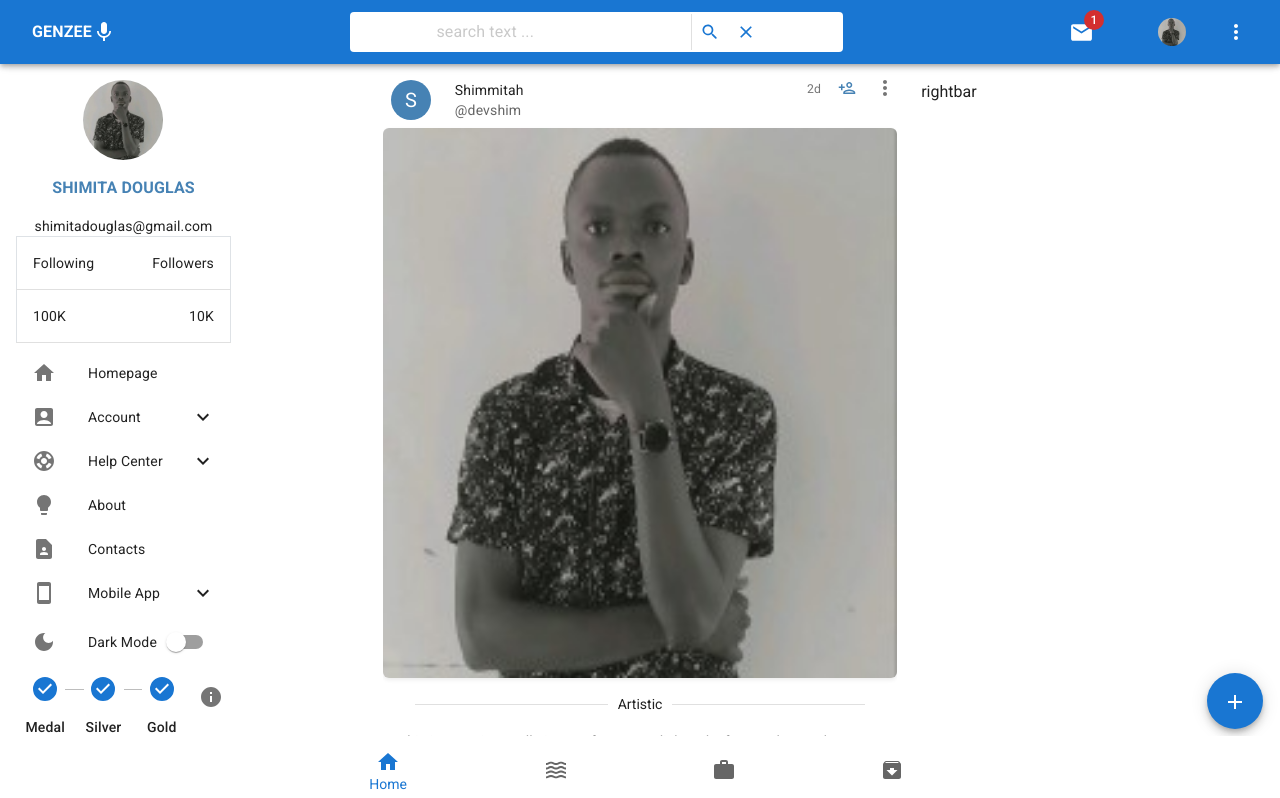
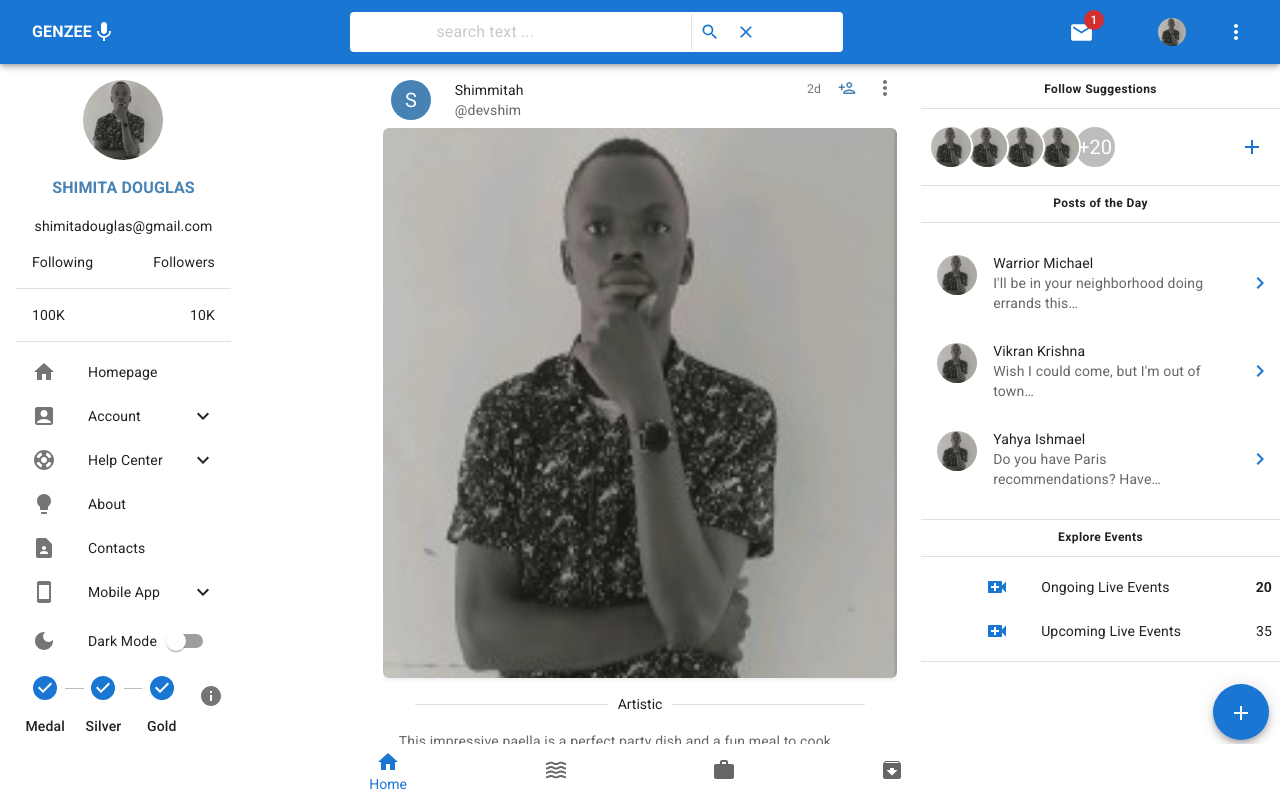
Before and after one commit to Shimmita/Genzee, a React (Create React App) app: page / in a window 1280 px wide. Shown: the top 798 px of the page. Built offline with nearby package versions, Linux system fonts and the light colour scheme.

Commit message:
UI rightbar prototype done; working fine

```diff
--- a/src/components/custom/BottomNav.jsx
+++ b/src/components/custom/BottomNav.jsx
@@ -42,7 +42,6 @@ const BottomNav = () => {
   return (
     <Paper
       sx={{ position: "fixed", bottom: 0, left: 0, right: 0 }}
-      className="pt-2"
       elevation={0}
     >
       <BottomNavigation
--- a/src/components/custom/SpeedDial.jsx
+++ b/src/components/custom/SpeedDial.jsx
@@ -8,7 +8,7 @@ import { Add, People, Videocam } from "@mui/icons-material";
 import PostModal from "../modal/PostModal";
 const actions = [
   { icon: <People sx={{ width: 20, height: 20 }} />, name: "Connect" },
-  { icon: <Videocam sx={{ width: 20, height: 20 }} />, name: "GoLive" },
+  { icon: <Videocam sx={{ width: 20, height: 20 }} />, name: "Live" },
   { icon: <Add sx={{ width: 20, height: 20 }} />, name: "Post" },
 ];
 
@@ -30,8 +30,8 @@ export default function BasicSpeedDial({ setOpenBackdrop }) {
     <Box sx={{ transform: "translateZ(0px)", flexGrow: 1 }}>
       <SpeedDial
         ariaLabel="SpeedDial"
-          sx={{ position: "absolute", bottom: 16, right: 16 }}
-          icon={<SpeedDialIcon  />}
+        sx={{ position: "absolute", bottom: 5, right: 10 }}
+        icon={<SpeedDialIcon />}
         onClose={handleClose}
         onOpen={handleOpen}
         open={open}
--- a/src/components/feed/Feed.jsx
+++ b/src/components/feed/Feed.jsx
@@ -79,6 +79,9 @@ const Feed = () => {
       {/* show Archives of the bottom nav */}
       {isArchivePage && <BottomArchive />}
 
+      {/* display speed dial in feed section only for mobile and no landscape */}
+      {window.screen.availWidth <= 900 && (
+        <Box>
           {/* show speed dial if not scrolling down */}
           {!isScrolledDown && (
             <>
@@ -89,6 +92,8 @@ const Feed = () => {
             </>
           )}
         </Box>
+      )}
+    </Box>
   );
 };
 
--- a/src/components/modal/CardPreview.jsx
+++ b/src/components/modal/CardPreview.jsx
@@ -37,7 +37,7 @@ const CardPreview = ({ description, imagePath }) => {
   };
 
   return (
-    <Box>
+    <Box bgcolor={"background.default"} color={"text.primary"}>
       <Card elevation={0} className="w-100 mb-3 p-1 border rounded">
         <CardHeader
           avatar={
--- a/src/components/navbar/Navbar.jsx
+++ b/src/components/navbar/Navbar.jsx
@@ -427,7 +427,7 @@ const Navbar = ({ setMode, mode }) => {
             <Typography variant="body2">shimitadouglas@gmail.com</Typography>
 
             <Box width={280}>
-              <Table aria-label="table" className="border">
+              <Table aria-label="table" >
                 <TableHead>
                   <TableRow>
                     <TableCell>
--- a/src/components/rightbar/Righbar.jsx
+++ b/src/components/rightbar/Righbar.jsx
@@ -1,12 +1,144 @@
-import { Box } from "@mui/material";
+import {
+  Backdrop,
+  Box,
+  Divider,
+  IconButton,
+  ListItemButton,
+  ListItemIcon,
+  ListItemText,
+  Typography,
+} from "@mui/material";
 import React from "react";
+import TopDailyPosts from "./TopDailyPost";
+import FriendRequest from "./TopDailyRequest";
+import { Add, VideoCall } from "@mui/icons-material";
+import { useSelector } from "react-redux";
+import useScrolledDown from "../hooks/useScrolledDown";
+import BasicSpeedDial from "../custom/SpeedDial";
 
-const Righbar = () => {
+const Rightbar = () => {
+  // backdrop state
+  const [openBackdrop, setOpenBackdrop] = React.useState(false);
+  const { isScrolledDown } = useSelector((state) => state.appUI);
+
+  // run the listening component hook
+  useScrolledDown();
   return (
-    <Box  flex={2} p={2} sx={{ display: { xs: "none", sm: "none", md:'block'} }}>
-      <Box position={"fixed"}>rightbar</Box>
+    <Box
+      flex={2}
+      p={2}
+      sx={{ display: { xs: "none", sm: "none", md: "block" } }}
+    >
+      <Box
+        position={"fixed"}
+        bgcolor={"background.default"}
+        color={"text.primary"}
+        sx={{
+          overflowX: "auto",
+          // Hide scrollbar for Chrome, Safari and Opera
+          "&::-webkit-scrollbar": {
+            display: "none",
+          },
+          // Hide scrollbar for IE, Edge and Firefox
+          msOverflowStyle: "none",
+          scrollbarWidth: "none",
+        }}
+      >
+        <Box display={"flex"} justifyContent={"center"}>
+          <Typography className="fw-bold" variant="caption">
+            Follow Suggestions
+          </Typography>
+        </Box>
+        <Divider component={"div"} variant="fullWidth" className="mt-2 mb-2" />
+
+        <Box display={"flex"} justifyContent={"space-between"} p={1}>
+          <FriendRequest />
+          <IconButton>
+            <Add color="primary"  />
+          </IconButton>
+        </Box>
+
+        <Divider component={"div"} variant="fullWidth" className="mt-2 mb-2" />
+        <Box display={"flex"} justifyContent={"center"}>
+          <Typography className="fw-bold" variant="caption">
+            Posts of the Day
+          </Typography>
+        </Box>
+        <Divider component={"div"} variant="fullWidth" className="mt-2 mb-2" />
+
+        <Box display={"flex"} justifyContent={"center"}>
+          <TopDailyPosts />
+        </Box>
+        <Divider component={"div"} variant="fullWidth" className="mt-2 mb-2" />
+
+        <Box display={"flex"} justifyContent={"center"}>
+          <Typography className="fw-bold" variant="caption">
+            Explore Events
+          </Typography>
+        </Box>
+        <Divider component={"div"} variant="fullWidth" className="mt-2 mb-2" />
+
+        <Box
+          display={"flex"}
+          justifyContent={"center"}
+          alignItems={"center"}
+          className="pe-2"
+        >
+          <ListItemButton LinkComponent={"a"} href="#home" sx={{ pl: 8 }}>
+            <ListItemIcon>
+              <VideoCall color="primary" />
+            </ListItemIcon>
+            <ListItemText
+              primary={
+                <Typography variant="body2">Ongoing Live Events</Typography>
+              }
+            />
+          </ListItemButton>
+          <Typography className="fw-bold" variant="body2">
+            20
+          </Typography>
+        </Box>
+
+        <Box
+          display={"flex"}
+          justifyContent={"center"}
+          alignItems={"center"}
+          className="pe-2"
+        >
+          <ListItemButton LinkComponent={"a"} href="#home" sx={{ pl: 8 }}>
+            <ListItemIcon>
+              <VideoCall color="primary" />
+            </ListItemIcon>
+            <ListItemText
+              primary={
+                <Typography variant="body2">Upcoming Live Events</Typography>
+              }
+            />
+          </ListItemButton>
+          <Typography className="fw-normal" variant="body2">
+            35
+          </Typography>
+        </Box>
+
+        <Divider component={"div"} variant="fullWidth" className="mt-2 mb-2" />
+      </Box>
+
+      {/* display speed dial in feed section only for mobile and no landscape */}
+      {window.screen.availWidth > 900 && (
+        <Box>
+          {/* show speed dial if not scrolling down */}
+          {!isScrolledDown && (
+            <>
+              <Backdrop open={openBackdrop} />
+              <Box position={"fixed"} sx={{ left: 0, right: 1, bottom: 55 }}>
+                <BasicSpeedDial setOpenBackdrop={setOpenBackdrop} />
+              </Box>
+            </>
+          )}
+        </Box>
+      )}
     </Box>
   );
 };
 
-export default Righbar;
+export default Rightbar;
--- /dev/null
+++ b/src/components/rightbar/TopDailyPost.jsx
@@ -0,0 +1,109 @@
+import devImage from "../../images/dev.jpeg";
+import React from "react";
+import List from "@mui/material/List";
+import ListItem from "@mui/material/ListItem";
+import ListItemText from "@mui/material/ListItemText";
+import ListItemAvatar from "@mui/material/ListItemAvatar";
+import Avatar from "@mui/material/Avatar";
+import Typography from "@mui/material/Typography";
+import { Box, IconButton } from "@mui/material";
+import { ExpandMore } from "@mui/icons-material";
+
+export default function TopDailyPosts() {
+  return (
+    <List sx={{ width: "100%", maxWidth: 360, bgcolor: "background.paper" }}>
+
+      <Box
+        display={"flex"}
+        justifyContent={"space-between"}
+        alignItems={"center"}
+      >
+        <ListItem  alignItems="flex-start" >
+          <ListItemAvatar>
+            <Avatar alt="image" src={devImage} />
+          </ListItemAvatar>
+          <ListItemText
+            primary={<Typography variant="body2">Warrior Michael</Typography>}
+            secondary={
+              <React.Fragment>
+                <Typography
+                  sx={{ display: "inline" }}
+                  component="span"
+                  variant="body2"
+                  color="text.primary"
+                >
+                </Typography>
+                {"I'll be in your neighborhood doing errands this…"}
+              </React.Fragment>
+            }
+          />
+        </ListItem>
+
+        <IconButton>
+          <ExpandMore color="primary" sx={{ rotate: "-90deg" }} />
+        </IconButton>
+      </Box>
+
+      <Box
+        display={"flex"}
+        justifyContent={"space-between"}
+        alignItems={"center"}
+      >
+        <ListItem alignItems="flex-start">
+          <ListItemAvatar>
+            <Avatar alt="image" src={devImage} />
+          </ListItemAvatar>
+          <ListItemText
+            primary={<Typography variant="body2">Vikran Krishna</Typography>}
+            secondary={
+              <React.Fragment>
+                <Typography
+                  sx={{ display: "inline" }}
+                  component="span"
+                  variant="body2"
+                  color="text.primary"
+                >
+                </Typography>
+                {"Wish I could come, but I'm out of town…"}
+              </React.Fragment>
+            }
+          />
+        </ListItem>
+        <IconButton>
+          <ExpandMore color="primary" sx={{ rotate: "-90deg" }} />
+        </IconButton>
+      </Box>
+
+      <Box
+        display={"flex"}
+        justifyContent={"space-between"}
+        alignItems={"center"}
+      >
+        <ListItem alignItems="flex-start">
+          <ListItemAvatar>
+            <Avatar alt="image" src={devImage} />
+          </ListItemAvatar>
+          <ListItemText
+            primary={<Typography variant="body2">Yahya Ishmael</Typography>}
+            secondary={
+              <React.Fragment>
+                <Typography
+                  sx={{ display: "inline" }}
+                  component="span"
+                  variant="body2"
+                  color="text.primary"
+                >
+                </Typography>
+                {"Do you have Paris recommendations? Have…"}
+              </React.Fragment>
+            }
+          />
+        </ListItem>
+        <IconButton>
+          <ExpandMore color="primary" sx={{ rotate: "-90deg" }} />
+        </IconButton>
+      </Box>
+
+    </List>
+  );
+}
--- /dev/null
+++ b/src/components/rightbar/TopDailyRequest.jsx
@@ -0,0 +1,15 @@
+import React from "react";
+import Avatar from "@mui/material/Avatar";
+import devImage from "../../images/dev.jpeg";
+import { AvatarGroup } from "@mui/material";
+
+export default function FriendRequest() {
+  return (
+    <AvatarGroup total={24}>
+      <Avatar alt="image" src={devImage} />
+      <Avatar alt="image" src={devImage} />
+      <Avatar alt="image" src={devImage} />
+      <Avatar alt="image" src={devImage} />
+    </AvatarGroup>
+  );
+}
--- a/src/components/sidebar/Sidebar.jsx
+++ b/src/components/sidebar/Sidebar.jsx
@@ -76,7 +76,7 @@ const Sidebar = ({ setMode, mode }) => {
 
           <Typography variant="body2">shimitadouglas@gmail.com</Typography>
         </BoxAvatarContent>
-        <Table aria-label="table" className="border">
+        <Table aria-label="table" >
           <TableHead>
             <TableRow>
               <TableCell>
@@ -155,6 +155,7 @@ const Sidebar = ({ setMode, mode }) => {
                   primary={<Typography variant="body2">Settings</Typography>}
                 />
               </ListItemButton>
+
             </List>
           </Collapse>
 
```
Also changed, not shown: src/components/modal/PostModal.jsx (+10 -5 lines). Lines whose indentation alone changed are shown as unchanged.
